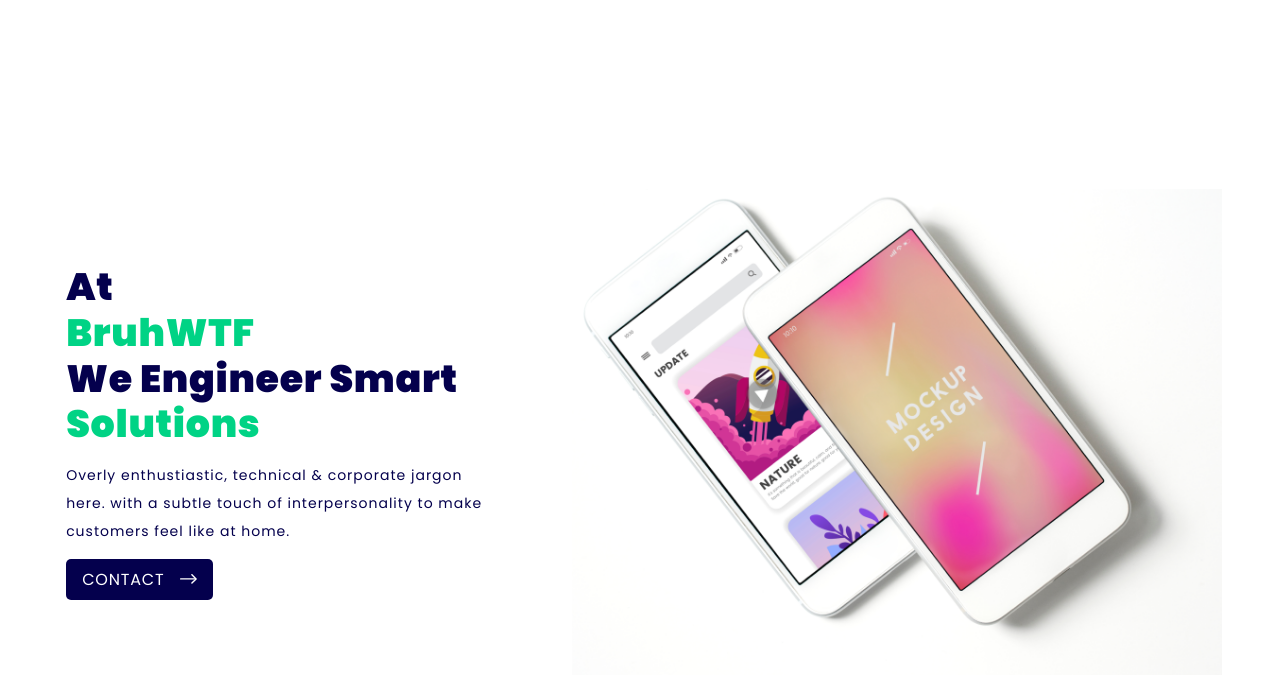
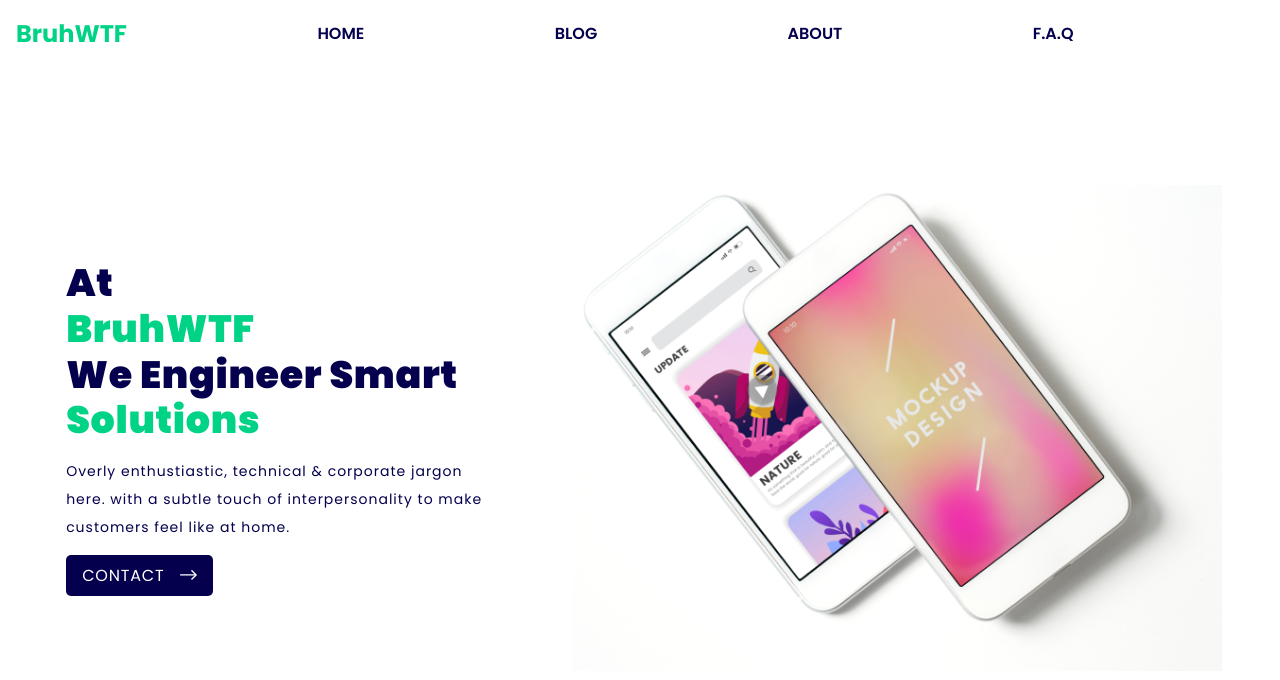
Before and after one commit to Ahd-3hd/web-agency, a Next.js app: page / in a window 1280 px wide. Shown: the top 680 px of the page. Built offline with nearby package versions, Linux system fonts and the light colour scheme.

Commit message:
create navbar

```diff
--- a/components/Header/index.style.tsx
+++ b/components/Header/index.style.tsx
@@ -1,7 +1,7 @@
 import styled from "styled-components";
 
 export const Wrapper = styled.header`
-  padding-top: 4rem;
+  padding-top: 3.5rem;
 
   @media (min-width: 900px) {
     display: flex;
--- /dev/null
+++ b/components/Layout/index.tsx
@@ -0,0 +1,10 @@
+import Navbar from "../Navbar";
+
+const Layout = ({ children }) => (
+  <div>
+    <Navbar />
+    {children}
+  </div>
+);
+
+export default Layout;
--- /dev/null
+++ b/components/Navbar/index.style.tsx
@@ -0,0 +1,59 @@
+import styled from "styled-components";
+
+export const Wrapper = styled.nav`
+  display: flex;
+  align-items: center;
+  justify-content: space-between;
+  padding: ${({ theme: { spaces } }) => `${spaces.sm} ${spaces.md}`};
+  position: fixed;
+  top: 0;
+  width: 100%;
+`;
+
+export const Logo = styled.h1`
+  color: ${({ theme: { colors } }) => colors.secondary};
+  margin: ${({ theme: { spaces } }) => `${spaces.sm} 0`};
+`;
+export const MenuButton = styled.button`
+  background: transparent;
+  border: none;
+  outline: none;
+  > svg {
+    height: 16px;
+    fill: ${({ theme: { colors } }) => colors.primary};
+  }
+  :hover > svg {
+    transition: fill 0.3s ease-in;
+    fill: ${({ theme: { colors } }) => colors.secondary};
+  }
+  @media (min-width: 900px) {
+    display: none;
+  }
+`;
+
+export const DesktopNavLinks = styled.ul`
+  display: none;
+  @media (min-width: 900px) {
+    display: flex;
+    justify-content: space-evenly;
+    flex: 1;
+    margin: 0;
+    padding: 0;
+    list-style-type: none;
+  }
+`;
+export const DesktopNavLinkItem = styled.li``;
+export const DesktopNavLink = styled.a`
+  color: ${({ theme: { colors } }) => colors.primary};
+  text-decoration: none;
+  font-weight: ${({ theme: { fontWeights } }) => fontWeights.bold};
+  transition: color 0.3s ease-in;
+  :hover {
+    color: ${({ theme: { colors } }) => colors.secondary};
+  }
+`;
+export const NavLink = ({ href, text }: { href: string; text: string }) => (
+  <DesktopNavLinkItem>
+    <DesktopNavLink href={href}>{text}</DesktopNavLink>
+  </DesktopNavLinkItem>
+);
--- /dev/null
+++ b/components/Navbar/index.tsx
@@ -0,0 +1,26 @@
+import {
+  Wrapper,
+  Logo,
+  MenuButton,
+  DesktopNavLinks,
+  NavLink,
+} from "./index.style";
+import MenuIcon from "../../svg/Menu.svg";
+const Navbar = () => {
+  return (
+    <Wrapper>
+      <Logo>BruhWTF</Logo>
+      <MenuButton>
+        <MenuIcon />
+      </MenuButton>
+      <DesktopNavLinks>
+        <NavLink text="HOME" href="#" />
+        <NavLink text="BLOG" href="#" />
+        <NavLink text="ABOUT" href="#" />
+        <NavLink text="F.A.Q" href="#" />
+      </DesktopNavLinks>
+    </Wrapper>
+  );
+};
+
+export default Navbar;
--- a/pages/_app.tsx
+++ b/pages/_app.tsx
@@ -1,11 +1,13 @@
 import { ThemeProvider } from "styled-components";
 import theme from "../utils/theme";
 import "../styles/app.css";
-
+import Layout from "../components/Layout";
 function MyApp({ Component, pageProps }) {
   return (
     <ThemeProvider theme={theme}>
-      <Component {...pageProps} />
+      <Layout>
+        <Component {...pageProps} />
+      </Layout>
     </ThemeProvider>
   );
 }
--- /dev/null
+++ b/svg/Menu.svg.tsx
@@ -0,0 +1,9 @@
+const MenuIcon = () => (
+  <svg viewBox="0 0 32 23" fill="none" xmlns="http://www.w3.org/2000/svg">
+    <path d="M32 20.8081C32 21.6881 31.2864 22.4001 30.408 22.4001H17.592C17.1698 22.4001 16.7648 22.2323 16.4663 21.9338C16.1677 21.6352 16 21.2303 16 20.8081C16 20.3858 16.1677 19.9809 16.4663 19.6823C16.7648 19.3838 17.1698 19.2161 17.592 19.2161H30.408C31.288 19.2161 32 19.9281 32 20.8081Z" />
+    <path d="M32 11.2C32 12.08 31.2864 12.792 30.408 12.792H1.592C1.16978 12.792 0.764844 12.6243 0.466286 12.3257C0.167728 12.0272 0 11.6223 0 11.2C0 10.7778 0.167728 10.3729 0.466286 10.0743C0.764844 9.77576 1.16978 9.60803 1.592 9.60803H30.408C31.288 9.60803 32 10.3216 32 11.2Z" />
+    <path d="M30.4079 3.184C30.8301 3.184 31.235 3.01627 31.5336 2.71771C31.8321 2.41916 31.9999 2.01422 31.9999 1.592C31.9999 1.16978 31.8321 0.764844 31.5336 0.466286C31.235 0.167728 30.8301 1.25833e-08 30.4079 0H11.1919C10.9828 -6.23061e-09 10.7758 0.0411783 10.5826 0.121184C10.3895 0.201189 10.214 0.318455 10.0661 0.466286C9.91831 0.614117 9.80104 0.789618 9.72104 0.982768C9.64103 1.17592 9.59985 1.38294 9.59985 1.592C9.59985 1.80106 9.64103 2.00808 9.72104 2.20123C9.80104 2.39438 9.91831 2.56988 10.0661 2.71771C10.214 2.86554 10.3895 2.98281 10.5826 3.06282C10.7758 3.14282 10.9828 3.184 11.1919 3.184H30.4079Z" />
+  </svg>
+);
+
+export default MenuIcon;
```
Also changed, not shown: svg/ArrowRight.svg.tsx (renamed from svg/ArrowRight.svg.jsx).
